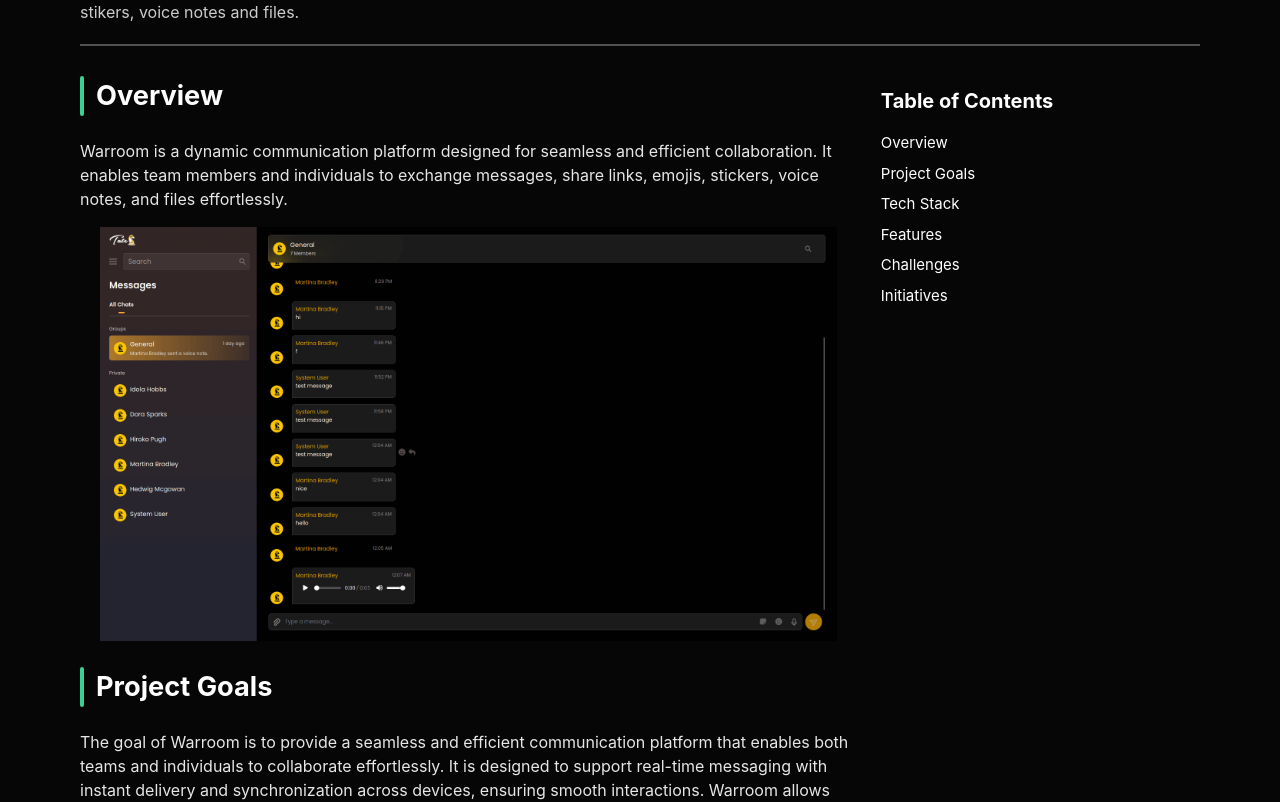
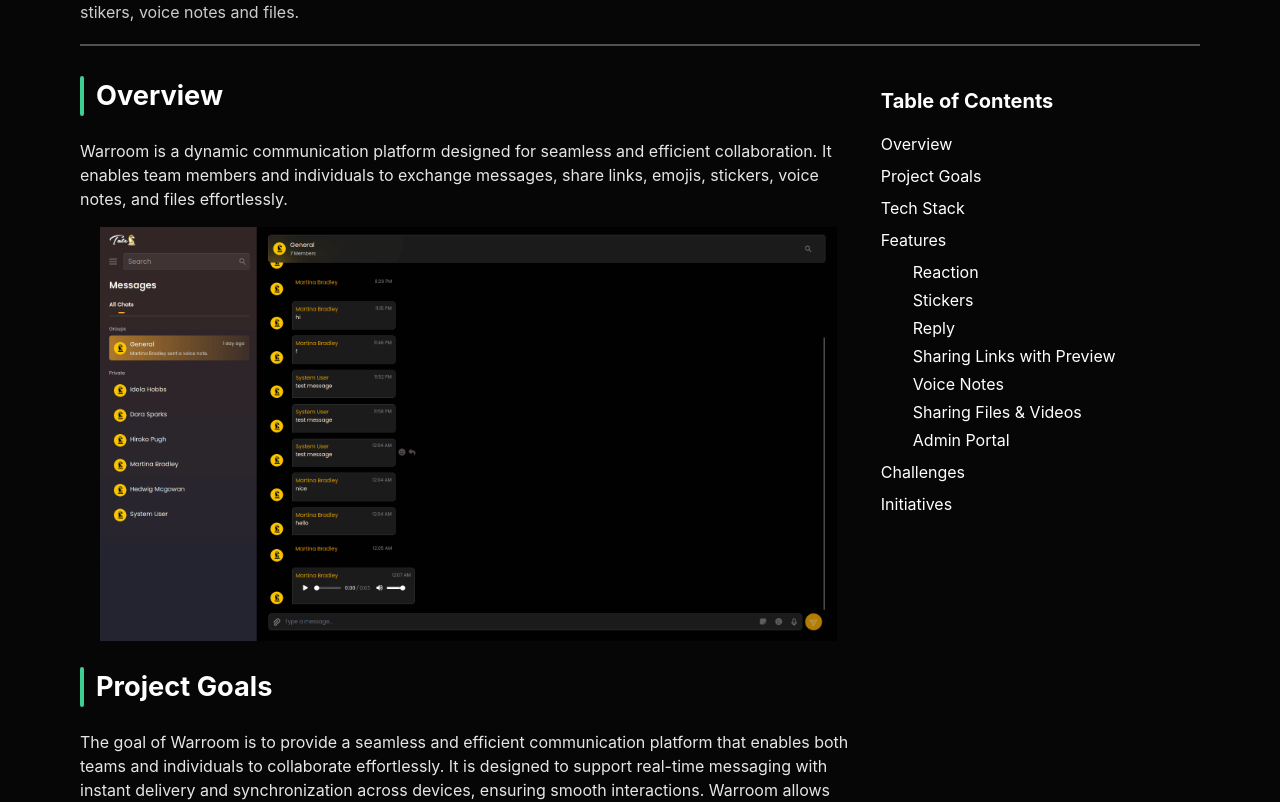
Before and after one commit to code-creeper/code-creeper.github.io, a Nuxt app: page /projects/warroom in a window 1280 px wide. Shown: the part 927-1729 px from the top of the page. Built offline with nearby package versions, Linux system fonts and the light colour scheme.

Commit message:
Update warroom.vue

```diff
--- a/pages/projects/warroom.vue
+++ b/pages/projects/warroom.vue
@@ -1,6 +1,4 @@
 <script setup lang="ts">
-import User from "~/components/Icons/User.vue";
-
 const observer = ref<IntersectionObserver | null>(null);
 const activeSections = ref<string[]>([]);
 
@@ -20,7 +18,7 @@
 onMounted(() => {
   const options = {
     rootMargin: "0px",
-    threshold: 0.1,
+    threshold: 0.3,
   };
   observer.value = new IntersectionObserver(handleIntersect, options);
   const sections = document.querySelectorAll<HTMLElement>('section[id]');
@@ -41,30 +39,39 @@
     <img src="@/assets/images/projects/warroom/main.png" alt="Project Image" class="w-full rounded-xl"/>
     <h2 class="fs-large text-white font-bold mt-3">Warroom</h2>
     <p class="text-white/80">
-      Warroom is open communication platform for quick and easy communication between team members and individual while sharing links, emojis, stikers, voice notes and files.
+      Warroom is open communication platform for quick and easy communication between team members and individual while
+      sharing links, emojis, stikers, voice notes and files.
     </p>
     <hr class="w-full border border-white/30 my-5"/>
   </div>
 
   <div class="page grid grid-cols-6 place-content-center md:grid-cols-10 gap-6">
     <div class="col-span-7 space-y-4">
-      <section id="overview">
-        <h3 class="heading heading-bl">Overview</h3>
+      <section class="project-section" id="overview">
+        <h3 class="project-heading heading-bl">Overview</h3>
         <p class="text-white/90">
-          Warroom is a dynamic communication platform designed for seamless and efficient collaboration. It enables team members and individuals to exchange messages, share links, emojis, stickers, voice notes, and files effortlessly.
+          Warroom is a dynamic communication platform designed for seamless and efficient collaboration. It enables team
+          members and individuals to exchange messages, share links, emojis, stickers, voice notes, and files
+          effortlessly.
         </p>
         <img src="@/assets/images/projects/warroom/home.png" alt="project screenshot" class="w-full rounded-xl px-5"/>
       </section>
-      <section id="project-goals">
-        <h3 class="heading heading-bl">Project Goals</h3>
+      <section class="project-section" id="project-goals">
+        <h3 class="project-heading heading-bl">Project Goals</h3>
         <p class="text-white/90">
-          The goal of Warroom is to provide a seamless and efficient communication platform that enables both teams and individuals to collaborate effortlessly. It is designed to support real-time messaging with instant delivery and synchronization across devices, ensuring smooth interactions. Warroom allows users to share various media formats, including links, emojis, stickers, voice notes, and files, making conversations more engaging and expressive. With a user-friendly interface, the platform prioritizes ease of use while maintaining a visually appealing and intuitive design. Additionally, security and reliability are at the core of Warroom, incorporating strong encryption and data protection measures to ensure user privacy and data integrity.
+          The goal of Warroom is to provide a seamless and efficient communication platform that enables both teams and
+          individuals to collaborate effortlessly. It is designed to support real-time messaging with instant delivery
+          and synchronization across devices, ensuring smooth interactions. Warroom allows users to share various media
+          formats, including links, emojis, stickers, voice notes, and files, making conversations more engaging and
+          expressive. With a user-friendly interface, the platform prioritizes ease of use while maintaining a visually
+          appealing and intuitive design. Additionally, security and reliability are at the core of Warroom,
+          incorporating strong encryption and data protection measures to ensure user privacy and data integrity.
         </p>
       </section>
-      <section id="tech-stack">
-        <h3 class="heading heading-bl">Tech Stack</h3>
+      <section class="project-section" id="tech-stack">
+        <h3 class="project-heading heading-bl">Tech Stack</h3>
         <p class="text-white/90">To achieve this, the following technologies were used:</p>
-        <ul>
+        <ul class="tech-stack">
           <li><span class="font-bold">Vue.js:</span>Developed a dynamic and interactive user interface.</li>
           <li><span class="font-bold">Tailwind & Vuetify:</span>Applied style for responsive design.</li>
           <li><span class="font-bold">Postgres:</span>Utilized a reliable relational database system.</li>
@@ -73,39 +80,66 @@
           <li><span class="font-bold">AWS S3:</span>Provided secure object storage.</li>
         </ul>
       </section>
-      <section id="features">
-        <h3 class="heading heading-bl">Features</h3>
+      <section class="project-section" id="features">
+        <h3 class="project-heading heading-bl">Features</h3>
+
+        <section class="project-section" id="feature-reaction">
           <h4 class="font-bold text-white">Reaction</h4>
-        <img src="@/assets/images/projects/warroom/react.png" alt="project screenshot" class="w-full rounded-xl px-5"/>
-
+          <img src="@/assets/images/projects/warroom/react.png" alt="project screenshot"
+               class="w-full rounded-xl px-5"/>
+        </section>
+        <section class="project-section" id="feature-sticker">
           <h4 class="font-bold text-white">Stickers</h4>
-        <img src="@/assets/images/projects/warroom/sticker.png" alt="project screenshot" class="w-full rounded-xl px-5"/>
-
+          <img src="@/assets/images/projects/warroom/sticker.png" alt="project screenshot"
+               class="w-full rounded-xl px-5"/>
+        </section>
+        <section class="project-section" id="feature-reply">
           <h4 class="font-bold text-white">Reply</h4>
-        <img src="@/assets/images/projects/warroom/reply.png" alt="project screenshot" class="w-full rounded-xl px-5"/>
-
+          <img src="@/assets/images/projects/warroom/reply.png" alt="project screenshot"
+               class="w-full rounded-xl px-5"/>
+        </section>
+        <section class="project-section" id="feature-links-with-preview">
           <h4 class="font-bold text-white">Sharing Links with Preview</h4>
-        <img src="@/assets/images/projects/warroom/link_preview.png" alt="project screenshot" class="w-full rounded-xl px-5"/>
-
+          <img src="@/assets/images/projects/warroom/link_preview.png" alt="project screenshot"
+               class="w-full rounded-xl px-5"/>
+        </section>
+        <section class="project-section" id="feature-voice-notes">
           <h4 class="font-bold text-white">Voice Notes</h4>
-        <img src="@/assets/images/projects/warroom/voice.png" alt="project screenshot" class="w-full rounded-xl px-5"/>
-
+          <img src="@/assets/images/projects/warroom/voice.png" alt="project screenshot"
+               class="w-full rounded-xl px-5"/>
+        </section>
+        <section class="project-section" id="feature-files-and-videos">
           <h4 class="font-bold text-white">Sharing Files & Videos</h4>
-        <img src="@/assets/images/projects/warroom/file_and_video.png" alt="project screenshot" class="w-full rounded-xl px-5"/>
-
+          <img src="@/assets/images/projects/warroom/file_and_video.png" alt="project screenshot"
+               class="w-full rounded-xl px-5"/>
+        </section>
+        <section class="project-section" id="feature-admin-portal">
           <h4 class="font-bold text-white">Admin Portal</h4>
-        <img src="@/assets/images/projects/warroom/admin.png" alt="project screenshot" class="w-full rounded-xl px-5"/>
+          <img src="@/assets/images/projects/warroom/admin.png" alt="project screenshot"
+               class="w-full rounded-xl px-5"/>
         </section>
-      <section id="challenges">
-        <h3 class="heading heading-bl">Challenges</h3>
+      </section>
+      <section class="project-section" id="challenges">
+        <h3 class="project-heading heading-bl">Challenges</h3>
         <p class="text-white/90">
-          One of the primary challenges in developing Warroom is ensuring real-time, seamless communication without latency issues, especially when handling large files, voice notes, and multimedia sharing. Maintaining a balance between a feature-rich platform and a lightweight, responsive user experience is another critical aspect. Security and data privacy also pose significant challenges, requiring robust encryption and compliance with industry standards to protect user information. Additionally, ensuring cross-platform compatibility and smooth synchronization across devices can be complex, demanding efficient backend infrastructure and optimization.
+          One of the primary challenges in developing Warroom is ensuring real-time, seamless communication without
+          latency issues, especially when handling large files, voice notes, and multimedia sharing. Maintaining a
+          balance between a feature-rich platform and a lightweight, responsive user experience is another critical
+          aspect. Security and data privacy also pose significant challenges, requiring robust encryption and compliance
+          with industry standards to protect user information. Additionally, ensuring cross-platform compatibility and
+          smooth synchronization across devices can be complex, demanding efficient backend infrastructure and
+          optimization.
         </p>
       </section>
-      <section id="initiatives">
-        <h3 class="heading heading-bl">Initiatives</h3>
+      <section class="project-section" id="initiatives">
+        <h3 class="project-heading heading-bl">Initiatives</h3>
         <p class="text-white/90">
-          To address these challenges, Warroom takes several key initiatives. The platform leverages advanced WebSocket technology for instant message delivery and real-time collaboration. Optimized media handling and compression techniques are implemented to support high-speed file sharing without compromising quality. A user-centric design approach ensures an intuitive and engaging interface, enhancing usability. Security is a top priority, with end-to-end encryption and stringent data protection policies in place. Moreover, continuous performance testing and iterative improvements help Warroom remain stable, reliable, and adaptable to evolving user needs.
+          To address these challenges, Warroom takes several key initiatives. The platform leverages advanced WebSocket
+          technology for instant message delivery and real-time collaboration. Optimized media handling and compression
+          techniques are implemented to support high-speed file sharing without compromising quality. A user-centric
+          design approach ensures an intuitive and engaging interface, enhancing usability. Security is a top priority,
+          with end-to-end encryption and stringent data protection policies in place. Moreover, continuous performance
+          testing and iterative improvements help Warroom remain stable, reliable, and adaptable to evolving user needs.
         </p>
         <img src="@/assets/images/projects/warroom/footer.jpg" alt="project screenshot" class="w-full rounded-xl px-5"/>
       </section>
@@ -114,45 +148,72 @@
     <div class="col-span-3 mt-5">
       <div class="sticky top-[120px] flex flex-col gap-2">
         <h4 class="text-white font-bold mb-2">Table of Contents</h4>
-        <a href="#overview" :class="{'text-white': activeSections.includes('overview')}">Overview</a>
+        <ul class="table-of-content">
+          <li>
+            <a href="#overview" :class="{'text-white': activeSections.includes('overview')}">Overview</a></li>
+          <li>
             <a href="#project-goals" :class="{'text-white': activeSections.includes('project-goals')}">Project Goals</a>
+          </li>
+          <li>
             <a href="#tech-stack" :class="{'text-white': activeSections.includes('tech-stack')}">Tech Stack</a>
+          </li>
+          <li>
             <a href="#features" :class="{'text-white': activeSections.includes('features')}">Features</a>
+          </li>
+          <li>
+            <ul>
+              <li>
+                <a href="#feature-reaction"
+                   :class="{'text-white': activeSections.includes('feature-reaction')}">
+                  Reaction
+                </a>
+              </li>
+              <li>
+                <a href="#feature-sticker"
+                   :class="{'text-white': activeSections.includes('feature-sticker')}">
+                  Stickers
+                </a>
+              </li>
+              <li>
+                <a href="#feature-reply"
+                   :class="{'text-white': activeSections.includes('feature-reply')}">
+                  Reply
+                </a>
+              </li>
+              <li>
+                <a href="#feature-links-with-preview"
+                   :class="{'text-white': activeSections.includes('feature-links-with-preview')}">
+                  Sharing Links with Preview
+                </a>
+              </li>
+              <li>
+                <a href="#feature-voice-notes"
+                   :class="{'text-white': activeSections.includes('feature-voice-notes')}">
+                  Voice Notes
+                </a>
+              </li>
+              <li>
+                <a href="#feature-files-and-videos"
+                   :class="{'text-white': activeSections.includes('feature-files-and-videos')}">
+                  Sharing Files & Videos
+                </a>
+              </li>
+              <li>
+                <a href="#feature-admin-portal"
+                   :class="{'text-white': activeSections.includes('feature-admin-portal')}">
+                  Admin Portal
+                </a>
+              </li>
+            </ul>
+          </li>
+          <li>
             <a href="#challenges" :class="{'text-white': activeSections.includes('challenges')}">Challenges</a>
+          </li>
+          <li>
             <a href="#initiatives" :class="{'text-white': activeSections.includes('initiatives')}">Initiatives</a>
+          </li>
+        </ul>
       </div>
     </div>
   </div>
-
 </template>
-
-<style scoped>
-section {
-  @apply space-y-4 scroll-mt-[200px];
-}
-
-a {
-  font-size: 15px;
-  transition: color 0.2s;
-
-  &:hover {
-    color: white;
-  }
-}
-
-.heading {
-  padding-left: 16px;
-  padding-bottom: 6px;
-  padding-top: 10px;
-  font-weight: bold;
-  color: white;
-  position: relative;
-}
-
-ul > li {
-  color: white !important;
-  display: flex;
-  align-items: center;
-  column-gap: 10px;
-}
-</style>
```
Lines whose indentation alone changed are shown as unchanged.
